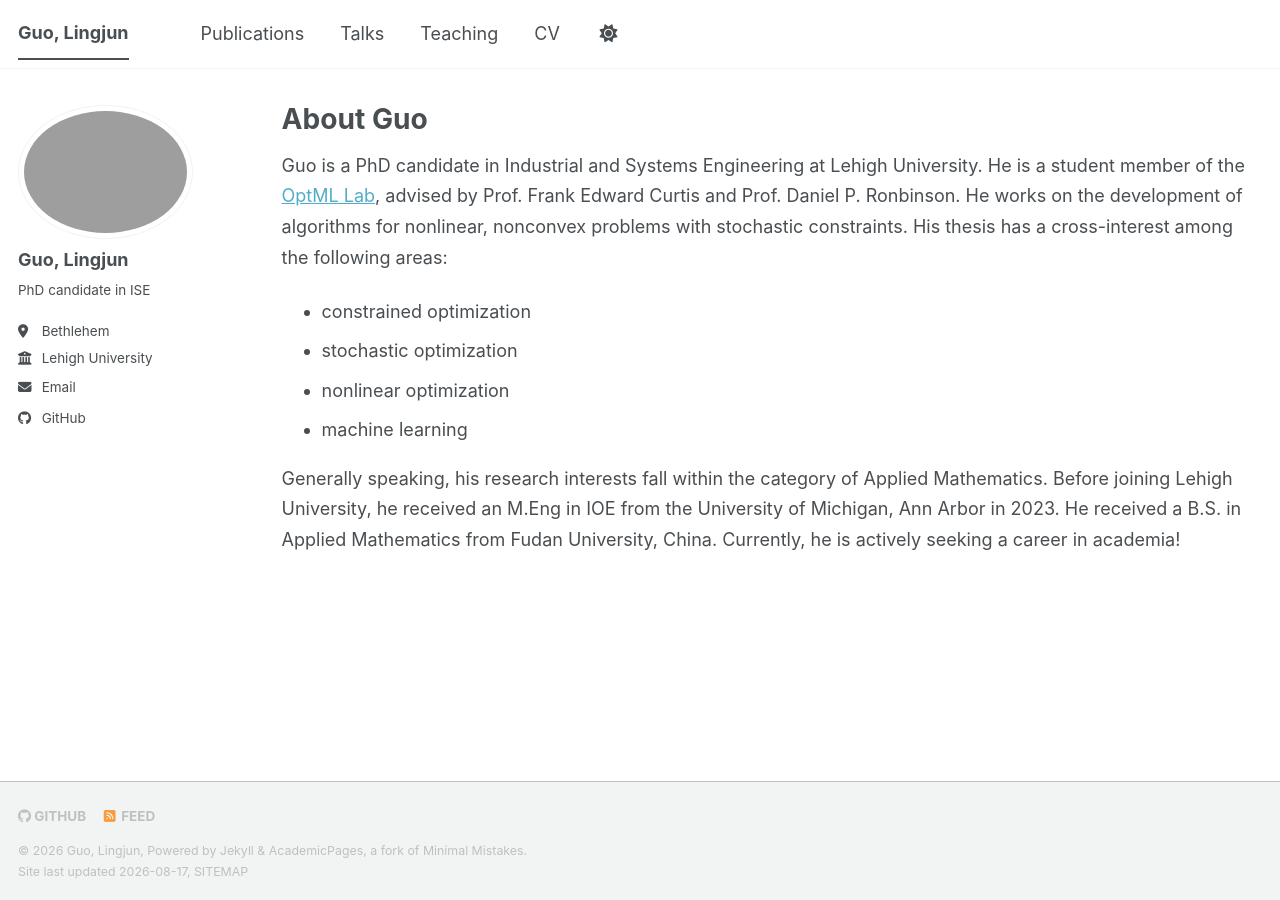
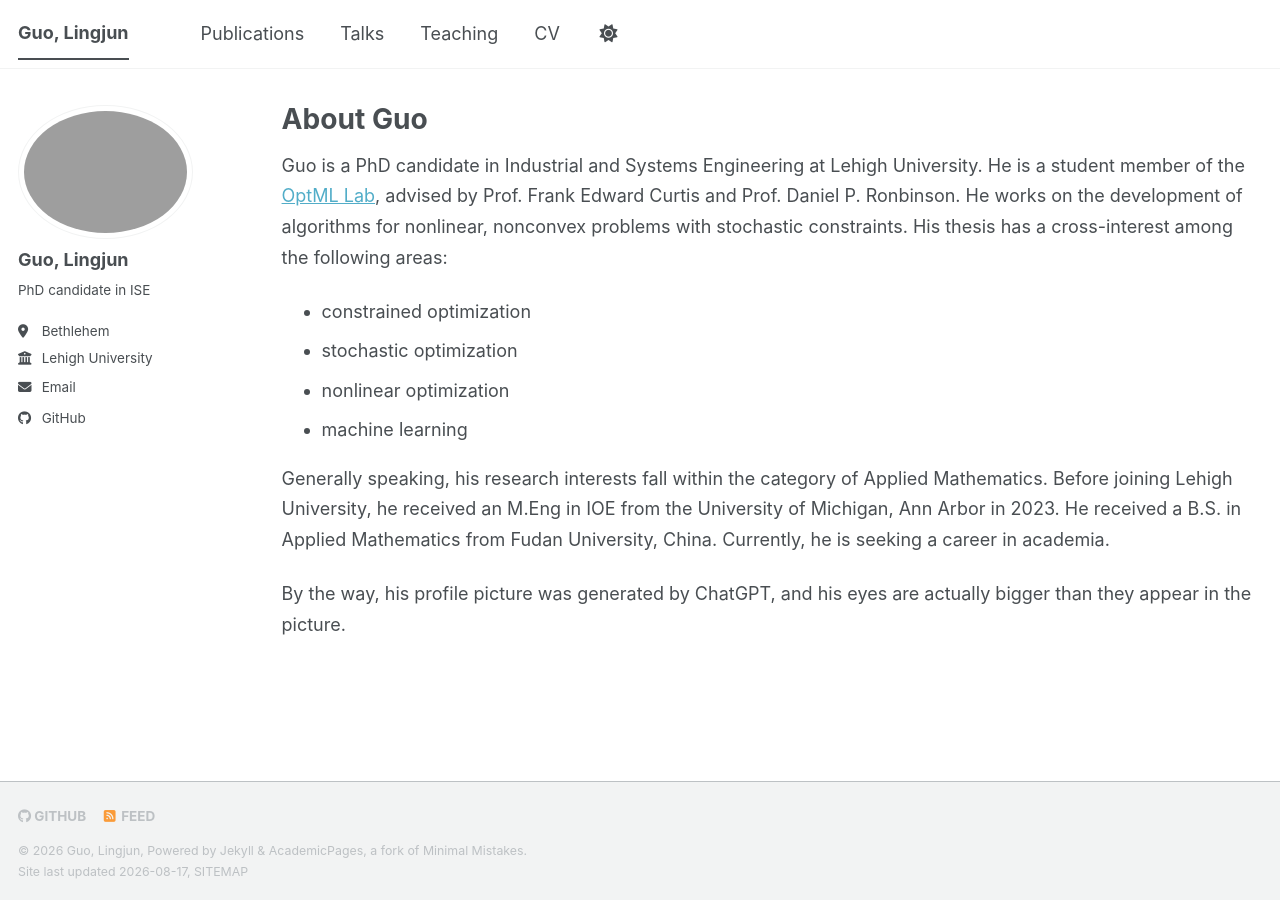
Before and after one commit to Guo-Lingjun/guo-lingjun.github.io, a Jekyll site: the page built from _pages/about.md, in a window 1280 px wide. Built offline with Jekyll 4.4.1, drawn with Linux system fonts in a browser that asks for light colours; a script bundle is joined from its source files by our own code; library files that are not in the unit come from our copies.

Commit message:
Update about.md

```diff
--- a/_pages/about.md
+++ b/_pages/about.md
@@ -11,4 +11,6 @@ Guo is a PhD candidate in Industrial and Systems Engineering at Lehigh Universit
 - nonlinear optimization
 - machine learning
 
-Generally speaking, his research interests fall within the category of Applied Mathematics. Before joining Lehigh University, he received an M.Eng in IOE from the University of Michigan, Ann Arbor in 2023. He received a B.S. in Applied Mathematics from Fudan University, China. Currently, he is actively seeking a career in academia!
+Generally speaking, his research interests fall within the category of Applied Mathematics. Before joining Lehigh University, he received an M.Eng in IOE from the University of Michigan, Ann Arbor in 2023. He received a B.S. in Applied Mathematics from Fudan University, China. Currently, he is seeking a career in academia.
+
+By the way, his profile picture was generated by ChatGPT, and his eyes are actually bigger than they appear in the picture.
```
